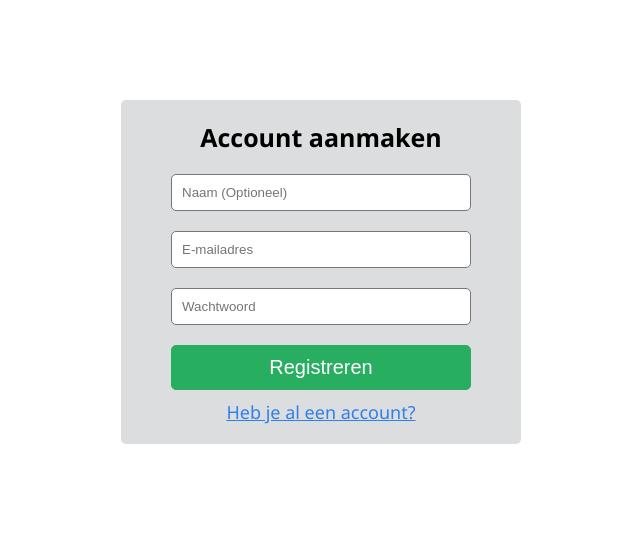
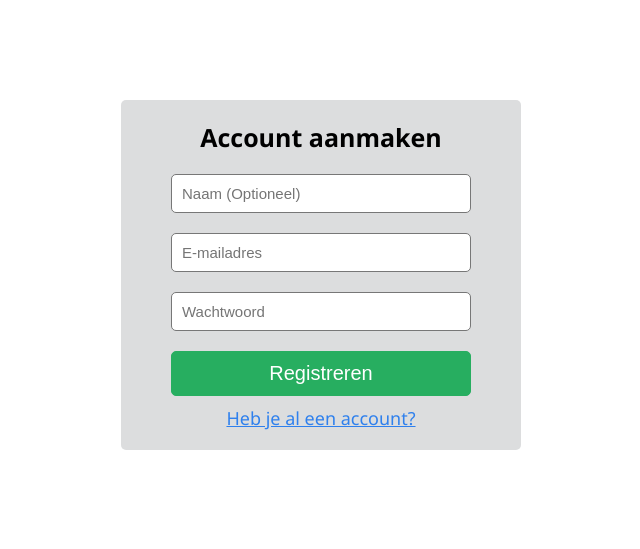
Before and after one commit to JoostHeijmans139/B3-Takenlijst, a PHP site: page /delta/signUp.php in a window 1280 px wide. Shown: the part 75-624 px from the top of the page, without its empty margins (319-959 px from the left). Run offline with PHP 8.4, Linux system fonts and the light colour scheme.

Commit message:
Fontsize aangepast van formboxen

```diff
--- a/public_html/css/main.css
+++ b/public_html/css/main.css
@@ -89,6 +89,7 @@ nav {
     width: 300px;
     margin: 10px;
     padding: 10px;
+    font-size: 15px;
     border: 1px solid #777777;
     border-radius: 5px;
     box-sizing: border-box;
@@ -162,6 +163,7 @@ nav {
     width: 300px;
     margin: 10px;
     padding: 10px;
+    font-size: 15px;
     border: 1px solid #777777;
     border-radius: 5px;
     box-sizing: border-box;
```
